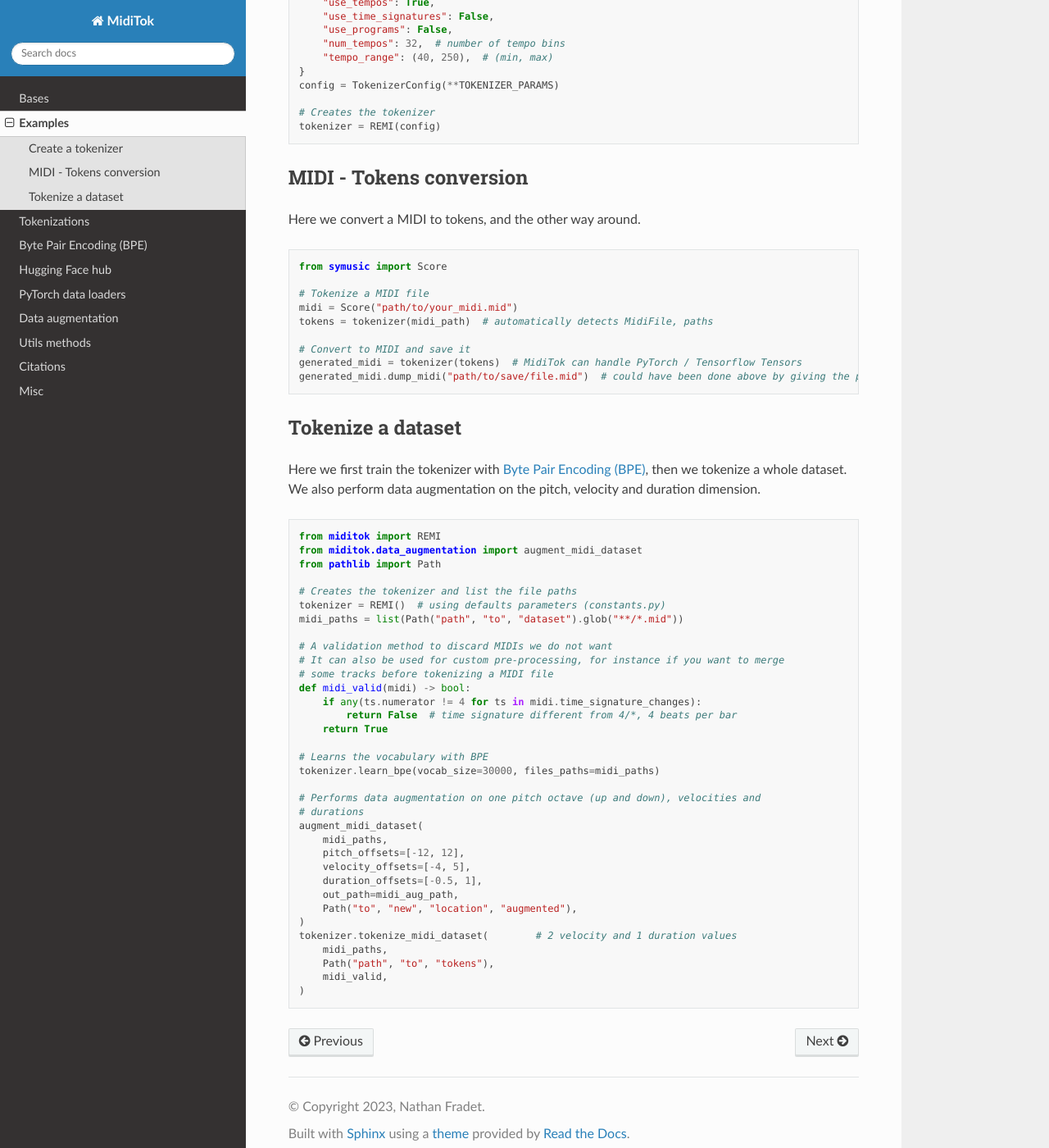
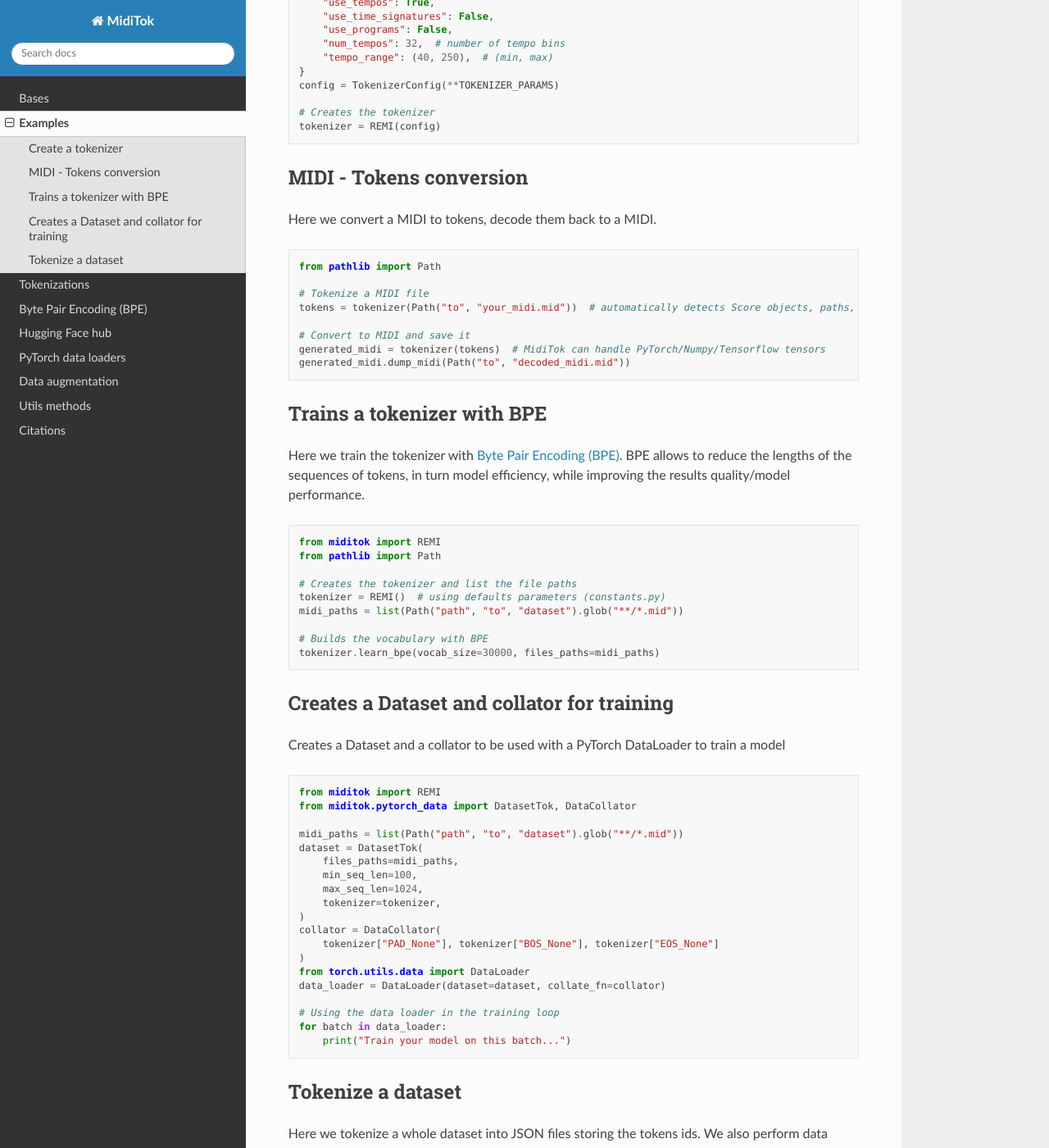
Before and after one commit to Natooz/MidiTok, a Sphinx documentation site: the page built from docs/examples.rst, in a window 1280 px wide and 1400 px high, scrolled down 450 px. Shown: the whole window at 82% size. Built offline with Sphinx 7.4.7 and the Read the Docs theme 2.0.0, drawn with Linux system fonts in a browser that asks for light colours; some of the changed text lies outside the part shown.

Commit message:
fixes in docs

```diff
--- a/docs/examples.rst
+++ b/docs/examples.rst
@@ -33,24 +33,71 @@ A basic example showing how to create a tokenizer, with a selection of custom pa
 MIDI - Tokens conversion
 -------------------------------
 
-Here we convert a MIDI to tokens, and the other way around.
+Here we convert a MIDI to tokens, decode them back to a MIDI.
 
 ..  code-block:: python
 
-    from symusic import Score
+    from pathlib import Path
 
     # Tokenize a MIDI file
-    midi = Score("path/to/your_midi.mid")
-    tokens = tokenizer(midi_path)  # automatically detects MidiFile, paths
+    tokens = tokenizer(Path("to", "your_midi.mid"))  # automatically detects Score objects, paths, tokens
 
     # Convert to MIDI and save it
-    generated_midi = tokenizer(tokens)  # MidiTok can handle PyTorch / Tensorflow Tensors
-    generated_midi.dump_midi("path/to/save/file.mid")  # could have been done above by giving the path argument
+    generated_midi = tokenizer(tokens)  # MidiTok can handle PyTorch/Numpy/Tensorflow tensors
+    generated_midi.dump_midi(Path("to", "decoded_midi.mid"))
+
+
+Trains a tokenizer with BPE
+-----------------------------
+
+Here we train the tokenizer with :ref:`Byte Pair Encoding (BPE)`.
+BPE allows to reduce the lengths of the sequences of tokens, in turn model efficiency, while improving the results quality/model performance.
+
+..  code-block:: python
+
+    from miditok import REMI
+    from pathlib import Path
+
+    # Creates the tokenizer and list the file paths
+    tokenizer = REMI()  # using defaults parameters (constants.py)
+    midi_paths = list(Path("path", "to", "dataset").glob("**/*.mid"))
+
+    # Builds the vocabulary with BPE
+    tokenizer.learn_bpe(vocab_size=30000, files_paths=midi_paths)
+
+
+Creates a Dataset and collator for training
+-------------------------------------------
+
+Creates a Dataset and a collator to be used with a PyTorch DataLoader to train a model
+
+..  code-block:: python
+
+    from miditok import REMI
+    from miditok.pytorch_data import DatasetTok, DataCollator
+
+    midi_paths = list(Path("path", "to", "dataset").glob("**/*.mid"))
+    dataset = DatasetTok(
+        files_paths=midi_paths,
+        min_seq_len=100,
+        max_seq_len=1024,
+        tokenizer=tokenizer,
+    )
+    collator = DataCollator(
+        tokenizer["PAD_None"], tokenizer["BOS_None"], tokenizer["EOS_None"]
+    )
+    from torch.utils.data import DataLoader
+    data_loader = DataLoader(dataset=dataset, collate_fn=collator)
+
+    # Using the data loader in the training loop
+    for batch in data_loader:
+        print("Train your model on this batch...")
+
 
 Tokenize a dataset
 ------------------------
 
-Here we first train the tokenizer with :ref:`Byte Pair Encoding (BPE)`, then we tokenize a whole dataset.
+Here we tokenize a whole dataset into JSON files storing the tokens ids.
 We also perform data augmentation on the pitch, velocity and duration dimension.
 
 ..  code-block:: python
@@ -71,9 +118,6 @@ We also perform data augmentation on the pitch, velocity and duration dimension.
             return False  # time signature different from 4/*, 4 beats per bar
         return True
 
-    # Learns the vocabulary with BPE
-    tokenizer.learn_bpe(vocab_size=30000, files_paths=midi_paths)
-
     # Performs data augmentation on one pitch octave (up and down), velocities and
     # durations
     augment_midi_dataset(
--- a/docs/index.rst
+++ b/docs/index.rst
@@ -55,4 +55,3 @@ Contents
    data_augmentation
    utils
    citations
-   misc
--- a/docs/pytorch_data.rst
+++ b/docs/pytorch_data.rst
@@ -10,5 +10,5 @@ MidiTok also provides an "all-in-one" data collator: :class:`miditok.pytorch_dat
 
 **Note:** *This module is imported only if* ``torch`` *is installed in your Python environment.*
 
-.. automodule:: miditok.data_augmentation
+.. automodule:: miditok.pytorch_data
     :members:
--- a/docs/utils.rst
+++ b/docs/utils.rst
@@ -2,7 +2,5 @@
 Utils methods
 ========================
 
-You will also find some useful methods.
-
 .. automodule:: miditok.utils
     :members:
```
Also changed, not shown: docs/bases.rst (+15 -22 lines), docs/misc.rst (deleted, +0 -31 lines), docs/tokenizations.rst (+0 -8 lines), 5 other files.
